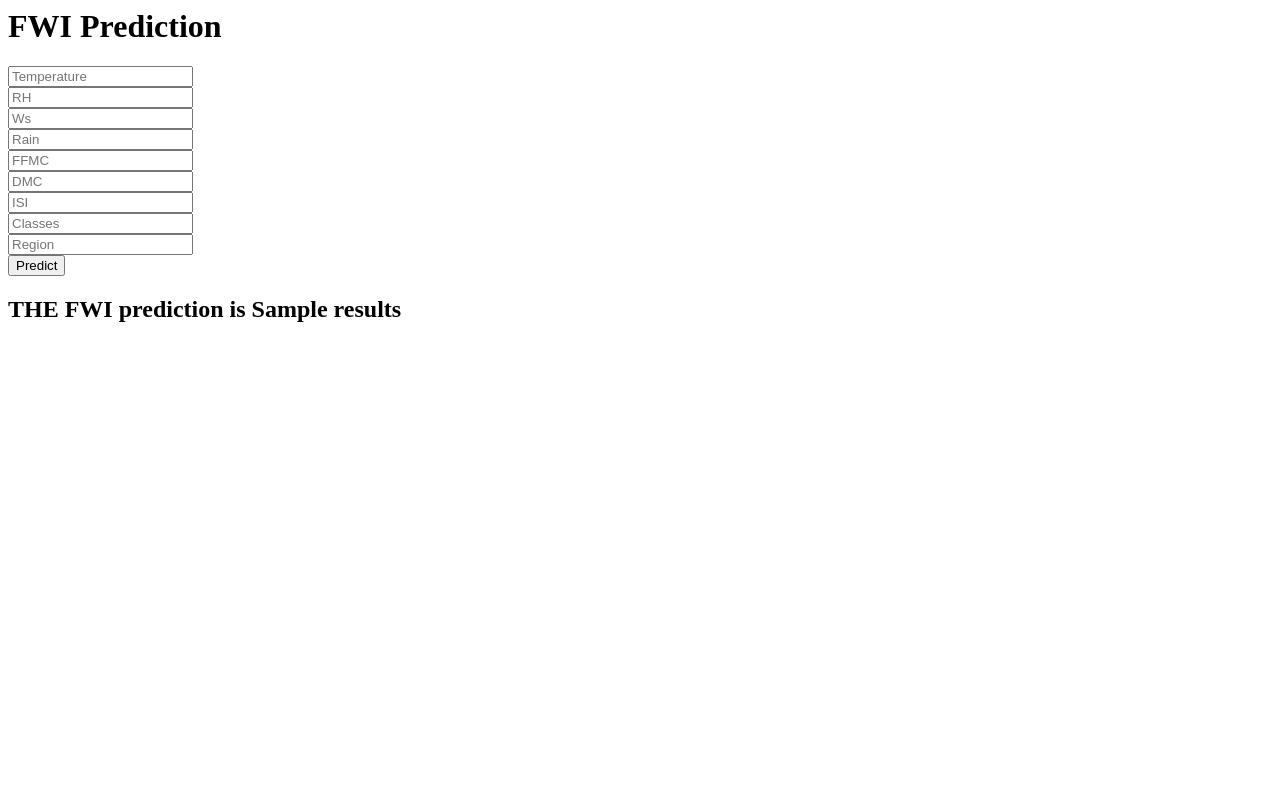
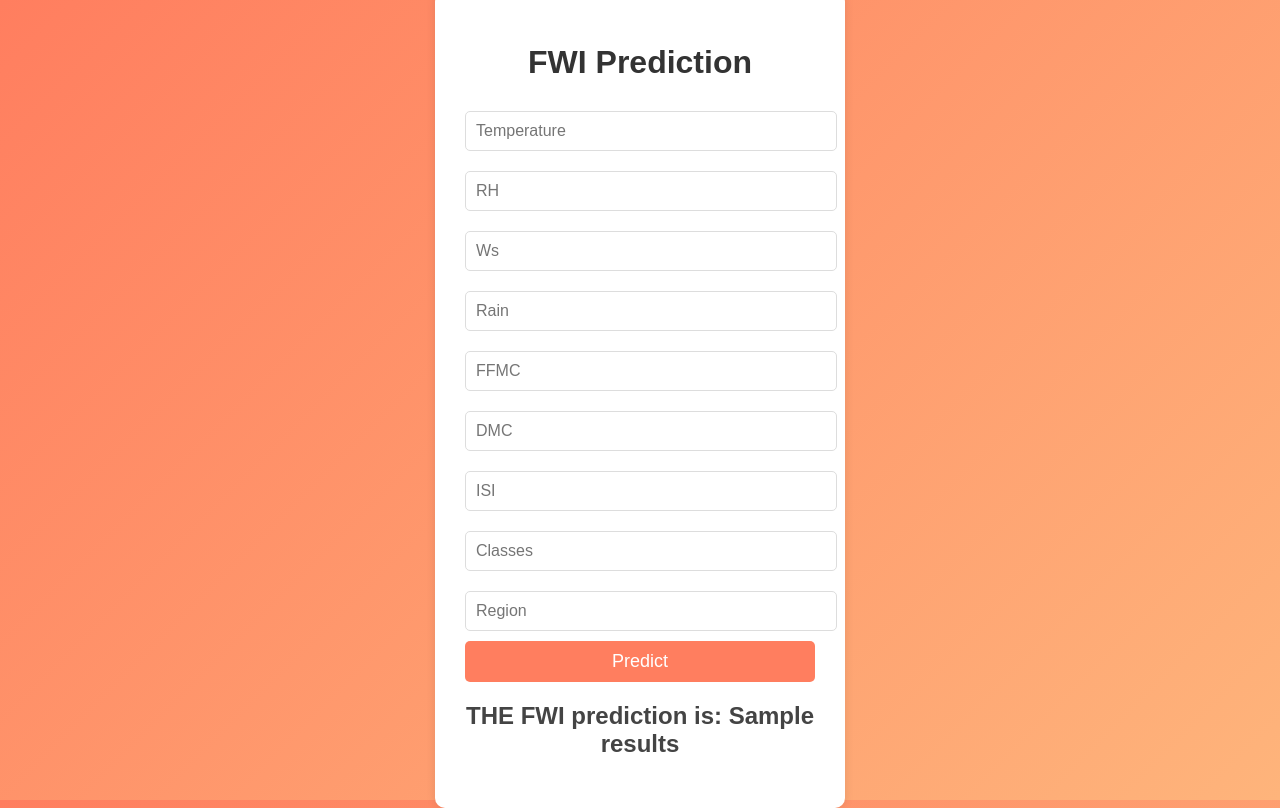
Before and after one commit to Ajaykapratwar/testforestfires, a Flask app: template templates/home.html in a window 1280 px wide. Before the commit the page ends 322 px from the top, so only its background shows below. Run offline with Flask 3, Linux system fonts and the light colour scheme; the template is opened without the code that fills it: most values are stand-ins (such as "Sample title", 1, 10 or a date in 2020); parts of the project's set-up code (start-up, migrations or seed data) failed here and were passed over.

Commit message:
Update home.html

```diff
--- a/templates/home.html
+++ b/templates/home.html
@@ -1,26 +1,80 @@
-<html>
+<!DOCTYPE html>
+<html lang="en">
+<head>
+    <meta charset="UTF-8">
+    <meta name="viewport" content="width=device-width, initial-scale=1.0">
+    <title>FWI Prediction</title>
+    <style>
+        body {
+            font-family: Arial, sans-serif;
+            background: linear-gradient(135deg, #ff7e5f, #feb47b);
+            display: flex;
+            justify-content: center;
+            align-items: center;
+            height: 100vh;
+            margin: 0;
+        }
+        .login {
+            background: white;
+            padding: 30px;
+            border-radius: 10px;
+            box-shadow: 0px 0px 10px rgba(0, 0, 0, 0.1);
+            text-align: center;
+            width: 350px;
+        }
+        h1 {
+            margin-bottom: 20px;
+            color: #333;
+        }
+        input[type="text"] {
+            width: 100%;
+            padding: 10px;
+            margin: 10px 0;
+            border: 1px solid #ddd;
+            border-radius: 5px;
+            font-size: 16px;
+        }
+        button {
+            width: 100%;
+            padding: 10px;
+            background: #ff7e5f;
+            border: none;
+            color: white;
+            font-size: 18px;
+            cursor: pointer;
+            border-radius: 5px;
+            transition: 0.3s;
+        }
+        button:hover {
+            background: #e36b55;
+        }
+        h2 {
+            margin-top: 20px;
+            color: #444;
+        }
+    </style>
+</head>
 <body>
     <div class="login">
-       <h1>FWI Prediction</h1>
+        <h1>FWI Prediction</h1>
 
-        <!-- Main Input For Receiving Query to our ML -->
-       <form action="{{ url_for('predict_datapoint')}}" method="post">
-         <input type="text" name="Temperature" placeholder="Temperature" required="required" /><br>
-           <input type="text" name="RH" placeholder="RH" required="required" /><br>
-           <input type="text" name="Ws" placeholder="Ws" required="required" /><br>
-           <input type="text" name="Rain" placeholder="Rain" required="required" /><br>
-           <input type="text" name="FFMC" placeholder="FFMC" required="required" /><br>
-           <input type="text" name="DMC" placeholder="DMC" required="required" /><br>
-           <input type="text" name="ISI" placeholder="ISI" required="required" /><br>
-           <input type="text" name="Classes" placeholder="Classes" required="required" /><br>
-           <input type="text" name="Region" placeholder="Region" required="required" /><br>
+        <form action="{{ url_for('predict_datapoint') }}" method="post">
+            <input type="text" name="Temperature" placeholder="Temperature" required />
+            <input type="text" name="RH" placeholder="RH" required />
+            <input type="text" name="Ws" placeholder="Ws" required />
+            <input type="text" name="Rain" placeholder="Rain" required />
+            <input type="text" name="FFMC" placeholder="FFMC" required />
+            <input type="text" name="DMC" placeholder="DMC" required />
+            <input type="text" name="ISI" placeholder="ISI" required />
+            <input type="text" name="Classes" placeholder="Classes" required />
+            <input type="text" name="Region" placeholder="Region" required />
 
+            <button type="submit">Predict</button>
+        </form>
 
-
-           <button type="submit" class="btn btn-primary btn-block btn-large">Predict</button>
-       </form>
-    <h2>
-       THE FWI prediction is {{ results }}
-    </h2>
-   <body>
+        <h2>
+            THE FWI prediction is: <span>{{ results }}</span>
+        </h2>
+    </div>
+</body>
 </html>
```
